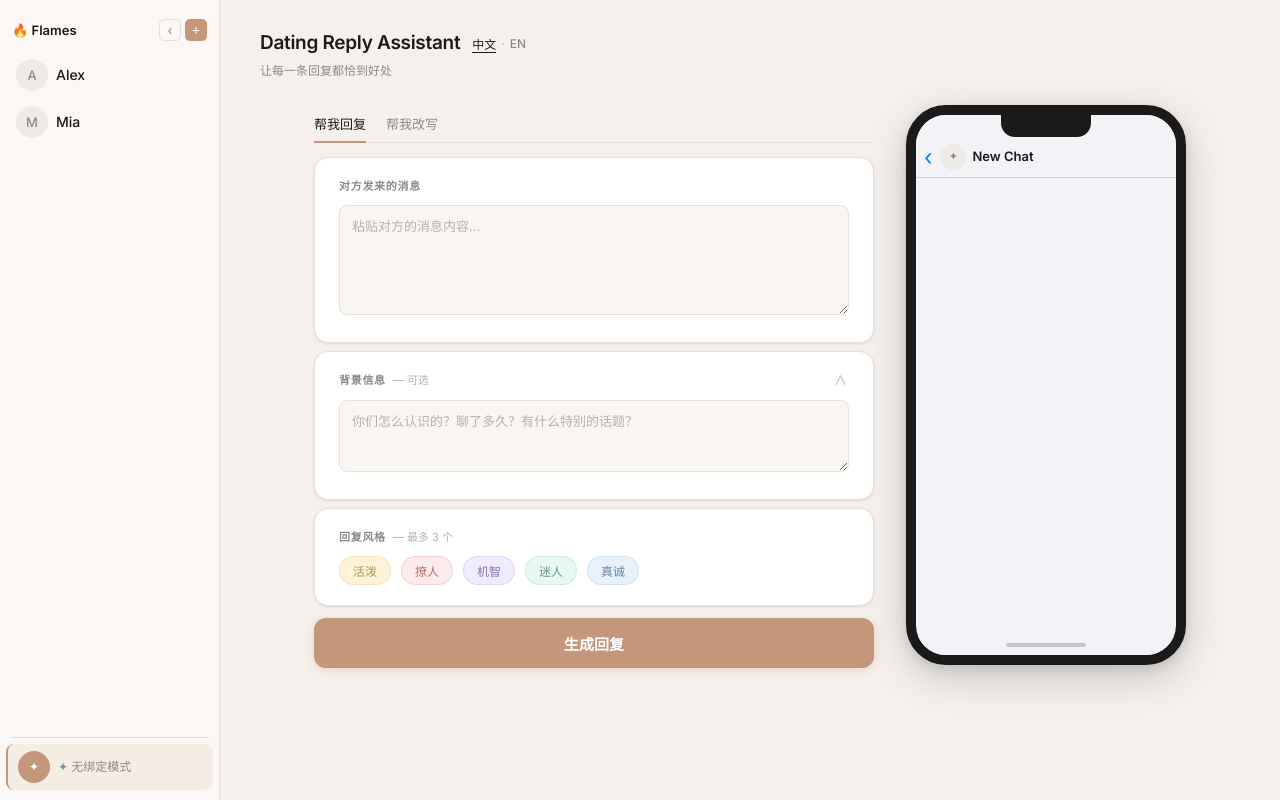
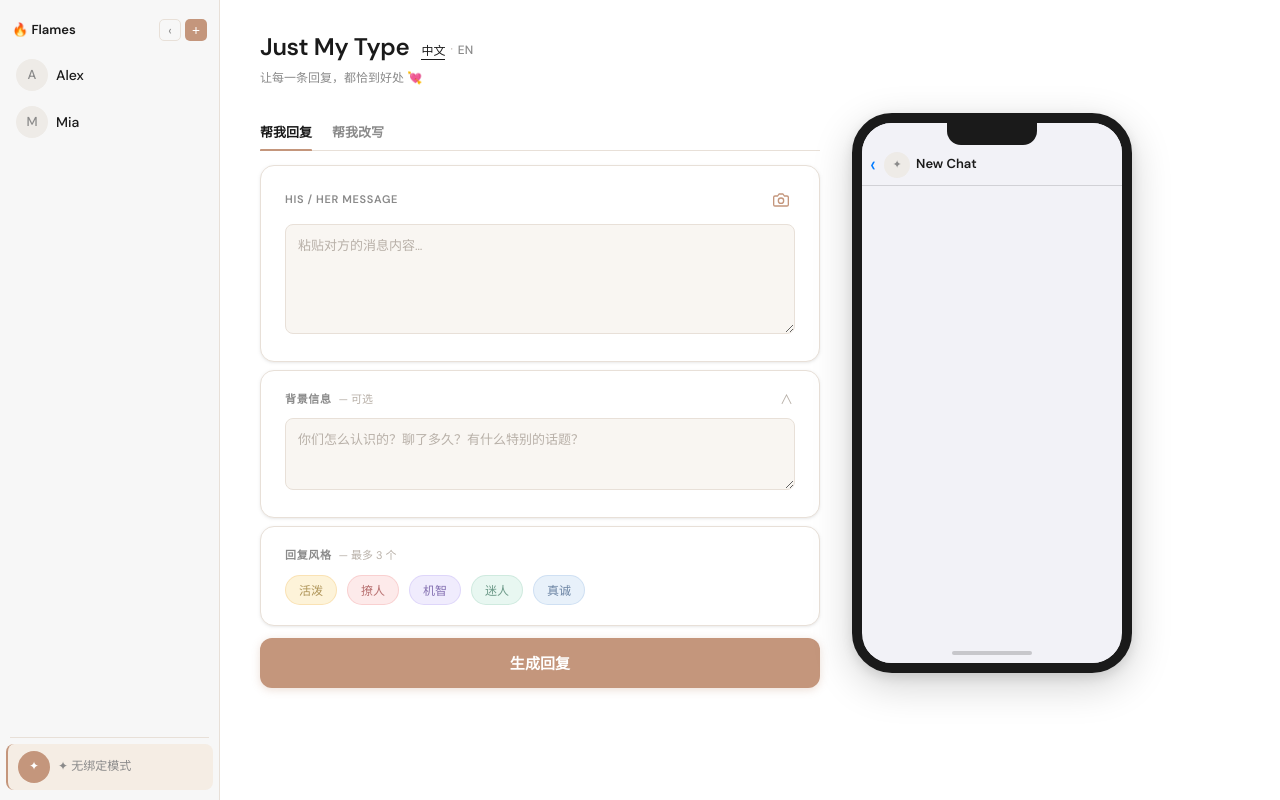
Before and after one commit to yingluguo0322-ux/dating-reply-app, a React (Vite) app: page / in a window 1280 px wide. Built offline with nearby package versions, Linux system fonts and the light colour scheme.

Commit message:
update UI

```diff
--- a/index.html
+++ b/index.html
@@ -4,10 +4,10 @@
     <meta charset="UTF-8" />
     <link rel="icon" type="image/svg+xml" href="/favicon.svg" />
     <meta name="viewport" content="width=device-width, initial-scale=1.0" />
-    <title>Dating Reply Assistant</title>
+    <title>Just My Type</title>
     <link rel="preconnect" href="https://fonts.googleapis.com" />
     <link rel="preconnect" href="https://fonts.gstatic.com" crossorigin />
-    <link href="https://fonts.googleapis.com/css2?family=Inter:wght@400;500;600&display=swap" rel="stylesheet" />
+    <link href="https://fonts.googleapis.com/css2?family=DM+Sans:wght@400;500;600&display=swap" rel="stylesheet" />
   </head>
   <body>
     <div id="root"></div>
--- a/src/App.css
+++ b/src/App.css
@@ -15,7 +15,7 @@
 .sidebar {
   width: 220px;
   flex-shrink: 0;
-  background: #FAF7F4;
+  background: #F7F7F7;
   border-right: 1px solid #E8E0D8;
   position: sticky;
   top: 0;
@@ -318,7 +318,7 @@
 
 .title-row h1 {
   margin: 0;
-  font-size: 19px;
+  font-size: 24px;
   font-weight: 600;
   color: var(--text-primary);
   letter-spacing: -0.3px;
@@ -381,7 +381,7 @@
   display: flex;
   gap: 32px;
   align-items: flex-start;
-  justify-content: center;
+  justify-content: flex-start;
 }
 
 .col-left {
@@ -408,7 +408,7 @@
   position: relative;
   padding: 9px 16px 9px 0;
   font-size: 13px;
-  font-weight: 500;
+  font-weight: 600;
   color: var(--text-secondary);
   background: transparent;
   transition: color 0.15s ease;
@@ -460,7 +460,7 @@
 .field-label {
   font-size: 11px;
   font-weight: 600;
-  letter-spacing: 0.7px;
+  letter-spacing: 0.06em;
   text-transform: uppercase;
   color: var(--text-secondary);
   display: block;
@@ -527,6 +527,110 @@
 
 .textarea::placeholder {
   color: var(--text-muted);
+}
+
+/* ── Msg card header (label + camera btn) ────────────────────────────────── */
+.msg-label-row {
+  display: flex;
+  align-items: center;
+  justify-content: space-between;
+  margin-bottom: 10px;
+}
+
+.msg-label-row .field-label {
+  margin-bottom: 0;
+}
+
+.camera-btn {
+  display: flex;
+  align-items: center;
+  justify-content: center;
+  width: 28px;
+  height: 28px;
+  border-radius: 6px;
+  background: transparent;
+  border: none;
+  color: #C4967C;
+  transition: background 0.15s ease;
+  flex-shrink: 0;
+}
+
+.camera-btn:hover,
+.camera-btn.active {
+  background: #FDF6F0;
+}
+
+/* ── Screenshot upload zone ───────────────────────────────────────────────── */
+.screenshot-zone {
+  margin-bottom: 10px;
+}
+
+.screenshot-upload-area {
+  background: #F9F6F2;
+  border: 1.5px dashed #C4967C;
+  border-radius: 10px;
+  padding: 16px;
+  display: flex;
+  flex-direction: column;
+  align-items: center;
+  justify-content: center;
+  gap: 6px;
+  cursor: pointer;
+  color: #C4967C;
+  transition: background 0.15s ease;
+}
+
+.screenshot-upload-area:hover {
+  background: #F5EDE4;
+}
+
+.screenshot-upload-area span {
+  font-size: 12px;
+  color: #8A8A8A;
+}
+
+.screenshot-preview {
+  position: relative;
+  display: inline-flex;
+  align-items: flex-start;
+}
+
+.screenshot-preview img {
+  max-height: 80px;
+  border-radius: 8px;
+  border: 1.5px solid #C4967C;
+  display: block;
+}
+
+.screenshot-remove {
+  position: absolute;
+  top: -8px;
+  right: -8px;
+  width: 20px;
+  height: 20px;
+  border-radius: 50%;
+  background: #1A1A1A;
+  color: white;
+  border: none;
+  font-size: 14px;
+  line-height: 1;
+  display: flex;
+  align-items: center;
+  justify-content: center;
+  cursor: pointer;
+  padding: 0;
+  transition: background 0.15s ease;
+}
+
+.screenshot-remove:hover {
+  background: var(--accent);
+}
+
+.screenshot-hint {
+  margin: 6px 0 0;
+  font-size: 11px;
+  color: #8A8A8A;
+  line-height: 1.4;
 }
 
 /* ── Style chips ─────────────────────────────────────────────────────────── */
--- a/src/App.jsx
+++ b/src/App.jsx
@@ -36,10 +36,10 @@ const MOCK_PROFILES = [
 // ── i18n ──────────────────────────────────────────────────────────────────────
 const t = {
   zh: {
-    appTitle: 'Dating Reply Assistant',
-    appSubtitle: '让每一条回复都恰到好处',
+    appTitle: 'Just My Type',
+    appSubtitle: '让每一条回复，都恰到好处 💘',
     tab1: '帮我回复', tab2: '帮我改写',
-    msgLabel: '对方发来的消息', msgPlaceholder: '粘贴对方的消息内容…',
+    msgLabel: 'his / her message', msgPlaceholder: '粘贴对方的消息内容…',
     myTextLabel: '我想说的话', myTextPlaceholder: '例如：我也喜欢看电影',
     bgLabel: '背景信息', bgHint: '可选',
     bgPlaceholder: '你们怎么认识的？聊了多久？有什么特别的话题？',
@@ -58,10 +58,10 @@ const t = {
     styles: { playful:'活泼', flirty:'撩人', witty:'机智', charming:'迷人', sincere:'真诚' },
   },
   en: {
-    appTitle: 'Dating Reply Assistant',
-    appSubtitle: 'Craft the perfect reply every time',
+    appTitle: 'Just My Type',
+    appSubtitle: 'because your reply should feel like you 💘',
     tab1: 'Reply for me', tab2: 'Rewrite for me',
-    msgLabel: 'Their message', msgPlaceholder: 'Paste what they sent you…',
+    msgLabel: 'his / her message', msgPlaceholder: 'Paste what they sent you…',
     myTextLabel: 'What I want to say', myTextPlaceholder: 'e.g. I like movies too',
     bgLabel: 'Background', bgHint: 'optional',
     bgPlaceholder: 'How did you meet? How long chatting? Shared interests?',
@@ -142,6 +142,13 @@ function getMockCards(styles, lang, pool) {
 }
 
 // ── Icons ─────────────────────────────────────────────────────────────────────
+const CameraIcon = () => (
+  <svg width="16" height="16" viewBox="0 0 24 24" fill="none" stroke="currentColor" strokeWidth="2" strokeLinecap="round" strokeLinejoin="round">
+    <path d="M23 19a2 2 0 0 1-2 2H3a2 2 0 0 1-2-2V8a2 2 0 0 1 2-2h4l2-3h6l2 3h4a2 2 0 0 1 2 2z"/>
+    <circle cx="12" cy="13" r="4"/>
+  </svg>
+)
+
 const PlusIcon = () => (
   <svg width="11" height="11" viewBox="0 0 24 24" fill="none" stroke="currentColor" strokeWidth="2.5" strokeLinecap="round">
     <line x1="12" y1="5" x2="12" y2="19"/><line x1="5" y1="12" x2="19" y2="12"/>
@@ -476,6 +483,24 @@ export default function App() {
   const [replyLoading, setReplyLoading] = useState(false)
   const [replyError,   setReplyError]   = useState('')
 
+  // Screenshot upload (reply tab)
+  const [screenshotOpen,    setScreenshotOpen]    = useState(false)
+  const [screenshotPreview, setScreenshotPreview] = useState(null)
+  const fileInputRef = useRef(null)
+
+  const handleFileChange = useCallback((e) => {
+    const file = e.target.files[0]
+    if (!file) return
+    if (screenshotPreview) URL.revokeObjectURL(screenshotPreview)
+    setScreenshotPreview(URL.createObjectURL(file))
+  }, [screenshotPreview])
+
+  const handleRemoveScreenshot = useCallback(() => {
+    if (screenshotPreview) URL.revokeObjectURL(screenshotPreview)
+    setScreenshotPreview(null)
+    if (fileInputRef.current) fileInputRef.current.value = ''
+  }, [screenshotPreview])
+
   // Rewrite tab
   const [rwText,    setRwText]    = useState('')
   const [rwBg,      setRwBg]      = useState('')
@@ -591,7 +616,39 @@ export default function App() {
               {mode === 'reply' && (
                 <div className="form">
                   <div className="input-card">
-                    <label className="field-label">{i.msgLabel}</label>
+                    <div className="msg-label-row">
+                      <label className="field-label">{i.msgLabel}</label>
+                      <button
+                        className={`camera-btn${screenshotOpen ? ' active' : ''}`}
+                        onClick={() => setScreenshotOpen(v => !v)}
+                        title="Upload screenshot"
+                      >
+                        <CameraIcon />
+                      </button>
+                    </div>
+                    {screenshotOpen && (
+                      <div className="screenshot-zone">
+                        <input
+                          ref={fileInputRef}
+                          type="file"
+                          accept="image/*"
+                          style={{ display: 'none' }}
+                          onChange={handleFileChange}
+                        />
+                        {screenshotPreview ? (
+                          <div className="screenshot-preview">
+                            <img src={screenshotPreview} alt="screenshot preview" style={{ maxHeight: '80px' }} />
+                            <button className="screenshot-remove" onClick={handleRemoveScreenshot}>×</button>
+                          </div>
+                        ) : (
+                          <div className="screenshot-upload-area" onClick={() => fileInputRef.current?.click()}>
+                            <CameraIcon />
+                            <span>Upload a screenshot</span>
+                          </div>
+                        )}
+                        <p className="screenshot-hint">AI will read the chat and fill in the message for you</p>
+                      </div>
+                    )}
                     <textarea className="textarea" style={{ height: '110px' }} placeholder={i.msgPlaceholder} value={replyMsg}
                       onChange={e => { setReplyMsg(e.target.value); setReplyError('') }} />
                   </div>
--- a/src/index.css
+++ b/src/index.css
@@ -4,7 +4,7 @@
 
 :root {
   /* backgrounds */
-  --bg:          #F5F0EB;
+  --bg:          #FFFFFF;
   --surface:     #FFFFFF;
   --card:        #FFFFFF;
   --input-bg:    #F9F6F2;
@@ -34,7 +34,7 @@
   --radius-lg: 14px;
 
   /* font */
-  --font-sans: 'Inter', 'PingFang SC', -apple-system, BlinkMacSystemFont, sans-serif;
+  --font-sans: 'DM Sans', 'PingFang SC', -apple-system, BlinkMacSystemFont, sans-serif;
 }
 
 html, body {
```
Also changed, not shown: .claude/settings.local.json.
